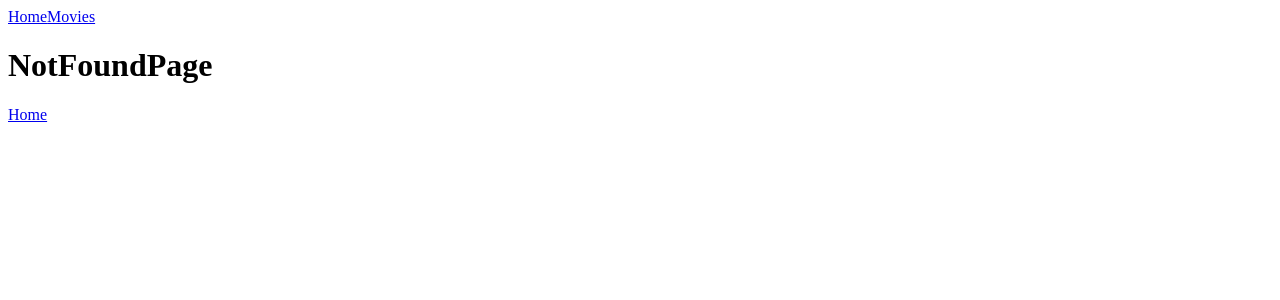
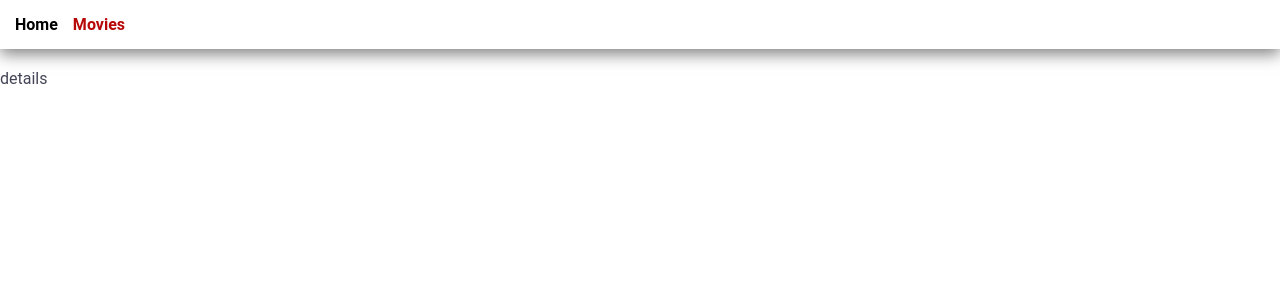
Before and after one commit to YevhenNeklesov/goit-react-hw-05, a React (Vite) app: page /movies/1 in a window 1280 px wide. Shown: the top 300 px of the page. Built offline with nearby package versions, Linux system fonts and the light colour scheme.

Commit message:
add MovieDetailsPage

```diff
--- a/package.json
+++ b/package.json
@@ -10,6 +10,8 @@
     "preview": "vite preview"
   },
   "dependencies": {
+    "axios": "^1.7.7",
+    "clsx": "^2.1.1",
     "react": "^18.3.1",
     "react-dom": "^18.3.1",
     "react-router-dom": "^6.26.2"
--- a/src/App.jsx
+++ b/src/App.jsx
@@ -5,6 +5,7 @@ import Header from './components/Header/Header'
 import HomePage from './pages/HomePage/HomePage'
 import MoviesPage from './pages/MoviesPage/MoviesPage'
 import NotFoundPage from './pages/NotFoundPage/NotFoundPage'
+import MovieDetailsPage from './pages/MovieDetailsPage/MovieDetailsPage'
 
 function App() {
 
@@ -13,8 +14,9 @@ function App() {
     <>
       <Header />
       <Routes>
-        <Route path='/' element={<HomePage/>} />
+        <Route path='/' element={<HomePage />} />
         <Route path='/movies' element={<MoviesPage />} />
+        <Route path='/movies/:movieId' element={<MovieDetailsPage/>} />
         <Route path='*' element={<NotFoundPage/>} />
       </Routes>
     </>
--- a/src/components/Header/Header.jsx
+++ b/src/components/Header/Header.jsx
@@ -1,12 +1,26 @@
 import { NavLink } from "react-router-dom"
-
+import s from './Header.module.css'
+import clsx from 'clsx'
 
 const Header = () => {
+
+    const buildLinkClass = ({ isActive }) => {
+  return clsx(s.link, isActive && s.activeLink);
+};
+
   return (
-      <div>
-          <NavLink to="/">Home</NavLink>
-          <NavLink to="/movies">Movies</NavLink>
-    </div>
+      <>
+          <nav className={s.nav}>
+              <ul className={s.list}>
+                  <li className={s.item}>
+                    <NavLink className={buildLinkClass} to="/">Home</NavLink>
+                </li>
+                  <li className={s.item}>
+                    <NavLink className={buildLinkClass} to="/movies">Movies</NavLink>
+                </li>
+              </ul>
+        </nav>
+    </>
   )
 }
 
--- a/src/components/Header/Header.module.css
+++ b/src/components/Header/Header.module.css
@@ -0,0 +1,16 @@
+.list {
+  display: flex;
+  padding: 15px;
+  gap: 15px;
+  box-shadow: 0 5px 15px rgba(0, 0, 0, 0.5);
+  margin-bottom: 20px;
+}
+
+.link {
+  color: black;
+  font-weight: bold;
+}
+
+.activeLink {
+  color: rgb(184, 7, 7);
+}
--- a/src/index.css
+++ b/src/index.css
@@ -0,0 +1,42 @@
+body {
+  margin: 0;
+  font-family: "Roboto", sans-serif;
+  color: #434455;
+  background-color: #ffffff;
+}
+
+p,
+h1,
+h2,
+h3,
+h4,
+h5,
+h6 {
+  margin-top: 0;
+  margin-bottom: 0;
+}
+img {
+  display: block;
+  width: 100%;
+}
+
+a:not(.police-link) {
+  text-decoration: none;
+}
+
+button {
+  cursor: pointer;
+  border: none;
+  display: block;
+}
+
+address {
+  font-style: normal;
+}
+
+ul {
+  list-style-type: none;
+  margin-top: 0;
+  margin-bottom: 0;
+  padding-left: 0;
+}
--- a/src/pages/HomePage/HomePage.jsx
+++ b/src/pages/HomePage/HomePage.jsx
@@ -1,9 +1,35 @@
+import { useEffect, useState } from "react"
+import { fetchMovies } from "../../services/TMDB-api"
+import { Link } from "react-router-dom"
 
 
 
 const HomePage = () => {
+
+    const [movies, setMovies] = useState([])
+
+
+
+    useEffect(() => {
+        const getAllMovies = async () => {
+            const data = await fetchMovies()
+            setMovies(data)
+        }
+        getAllMovies()
+    }, [])
   return (
-    <div>HomePage</div>
+      <div>
+          <h1>Trending today</h1>
+          <ul>
+              {movies.map(movie => (
+                  <li key={movie.id}>
+                      <Link to={`/movies/${movie.id.toString()}`}>
+                          <p>{movie.title}</p>
+                      </Link>
+                  </li>
+              ))}
+          </ul>
+    </div>
   )
 }
 
--- a/src/pages/MovieDetailsPage/MovieDetailsPage.jsx
+++ b/src/pages/MovieDetailsPage/MovieDetailsPage.jsx
@@ -0,0 +1,12 @@
+
+
+
+const MovieDetailsPage = () => {
+  return (
+      <div>
+          <p>details</p>
+    </div>
+  )
+}
+
+export default MovieDetailsPage
--- /dev/null
+++ b/src/services/TMDB-api.js
@@ -0,0 +1,14 @@
+import axios from "axios";
+
+const options = {
+    headers: {
+        Authorization: 'Bearer eyJhbGciOiJIUzI1NiJ9.eyJhdWQiOiIwODA3Zjc3NmRiY2NjYzY1MWIyNDcwMTkzNGNjOThjOCIsIm5iZiI6MTcyODEzMDQwMC40NzY5OTUsInN1YiI6IjY3MDEyYTJmNjdjNmZiMDlmZmY4NDM3ZiIsInNjb3BlcyI6WyJhcGlfcmVhZCJdLCJ2ZXJzaW9uIjoxfQ.8xLJGEN57XewFiepF0MnlnOzXbkZo9JTrP8bASE2cY8'
+  }
+};
+
+axios.defaults.baseURL = 'https://api.themoviedb.org/3'
+
+export const fetchMovies = async () => {
+    const { data } = await axios.get('trending/movie/day', options)
+    return data.results
+}
```
Also changed, not shown: 1 other file (tests, documents, lock files or other folders).
